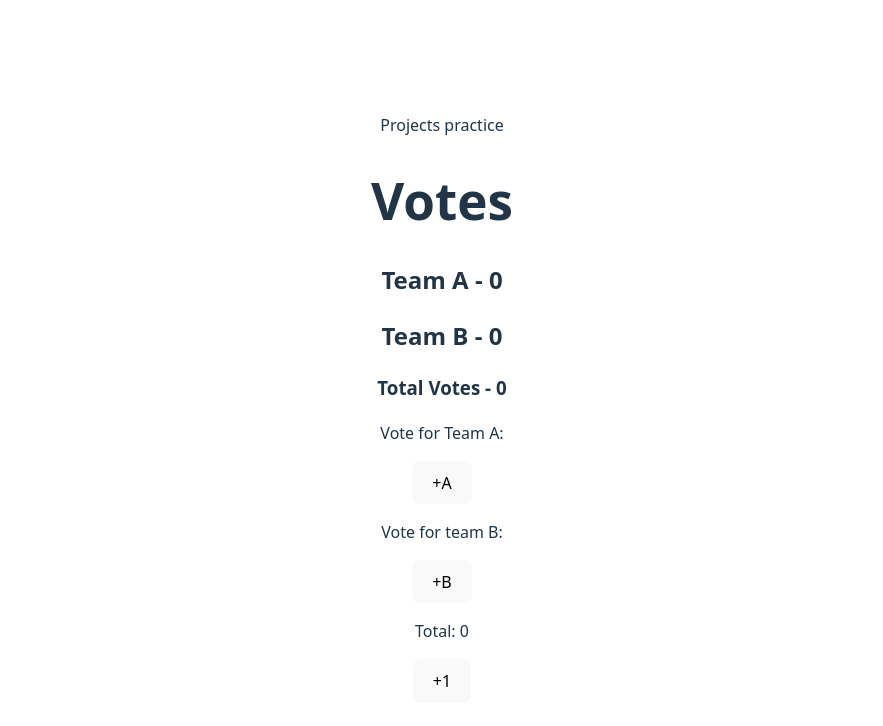
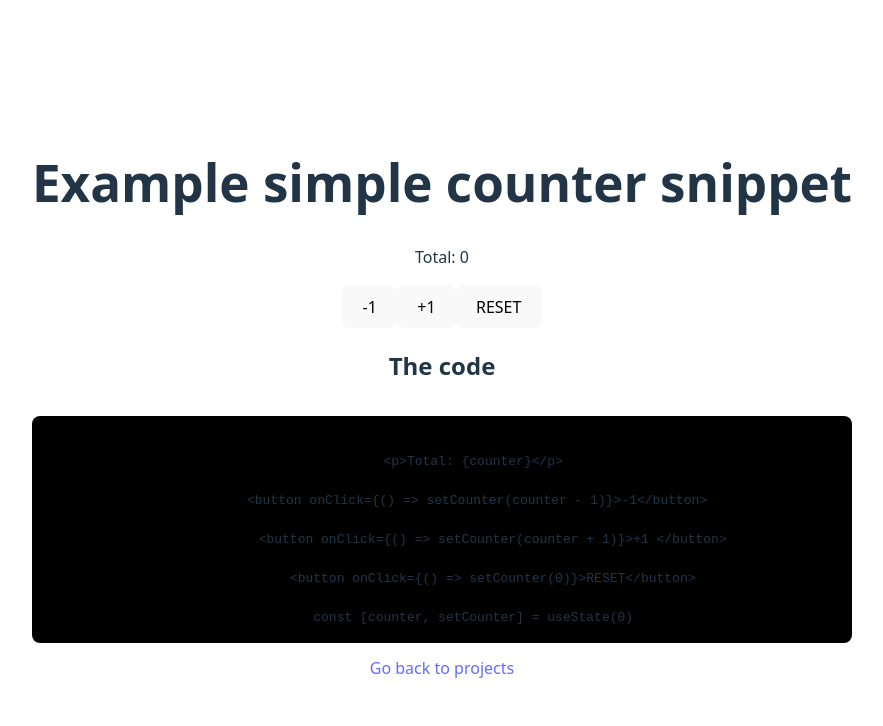
Before and after one commit to bizzy-coding/React-Playground, a React (Vite) app: page /components/useState/Counter in a window 1280 px wide. Shown: the top 726 px of the page, without its empty margins (198-1081 px from the left). Built offline with nearby package versions, Linux system fonts and the light colour scheme.

Commit message:
feat: add React Router with basic routes and homepage navigation

```diff
--- a/src/App.jsx
+++ b/src/App.jsx
@@ -1,21 +1,23 @@
-import { BrowserRouter } from 'react-router-dom'
+import { BrowserRouter as Router, Routes, Route } from "react-router-dom";
 import { useState } from 'react'
-import reactLogo from './assets/react.svg'
-import viteLogo from '/vite.svg'
 import './App.css'
 import Counter from './components/useState/Counter'
 import TeamVotes from './components/useState/TeamVotes'
+import Home from "./pages/Home";
 
 function App() {
 
   return (
     <>
-      <p>Projects practice</p>
 
-<TeamVotes/>
 
-<Counter/>
+<Router>
+  <Routes>
+    <Route path="/" element={<Home />}></Route>
+    <Route path="/components/useState/Counter" element={<Counter />}></Route>
 
+  </Routes>
+</Router>
 
     </>
   )
--- a/src/components/useState/Counter.jsx
+++ b/src/components/useState/Counter.jsx
@@ -1,4 +1,5 @@
 import { useState } from "react";
+import { Link } from "react-router-dom";
 
 export default function Counter() {
 
@@ -7,9 +8,47 @@ export default function Counter() {
     return (
         <>
 
+        <h1>Example simple counter snippet</h1>
+
         <p>Total: {counter}</p>
 
+        <div className="counter-btns">
+
+        <button onClick={() => setCounter(counter - 1)}>-1</button>
+
         <button onClick={() => setCounter(counter + 1)}>+1 </button>
+
+        <button onClick={() => setCounter(0)}>RESET</button>
+        </div>
+
+        <h2>The code</h2>
+
+
+        <pre style={{
+  background: "black",
+  padding: "1rem",
+  borderRadius: "8px",
+  marginTop: "2rem",
+  overflowX: "auto"
+}}>
+    <code>
+        {`
+         <p>Total: {counter}</p>
+
+         <button onClick={() => setCounter(counter - 1)}>-1</button>
+
+             <button onClick={() => setCounter(counter + 1)}>+1 </button>
+
+             <button onClick={() => setCounter(0)}>RESET</button>
+
+        `}
+    const [counter, setCounter] = useState(0)
+
+
+    </code>
+</pre>
+
+        <Link className="link-home" to="/">Go back to projects</Link>
 
         </>
     )
--- a/src/components/useState/TeamVotes.jsx
+++ b/src/components/useState/TeamVotes.jsx
@@ -4,6 +4,7 @@ export default function TeamVotes() {
 
     const [countTeamA, setCountA] = useState(0);
     const [countTeamB, setCountB] = useState(0);
+
 
     return (
         <>
--- a/src/pages/Home.jsx
+++ b/src/pages/Home.jsx
@@ -0,0 +1,11 @@
+import { Link } from "react-router-dom";
+
+export default function Home() {
+
+    return (
+        <>
+        <h1>React Playground Snippets</h1>
+        <li><Link to="/components/useState/Counter">🧮 Counter</Link></li>
+        </>
+    )
+}
```
Also changed, not shown: src/Counter.jsx (deleted, +0 -22 lines), src/pages/NotFound.jsx (added).
